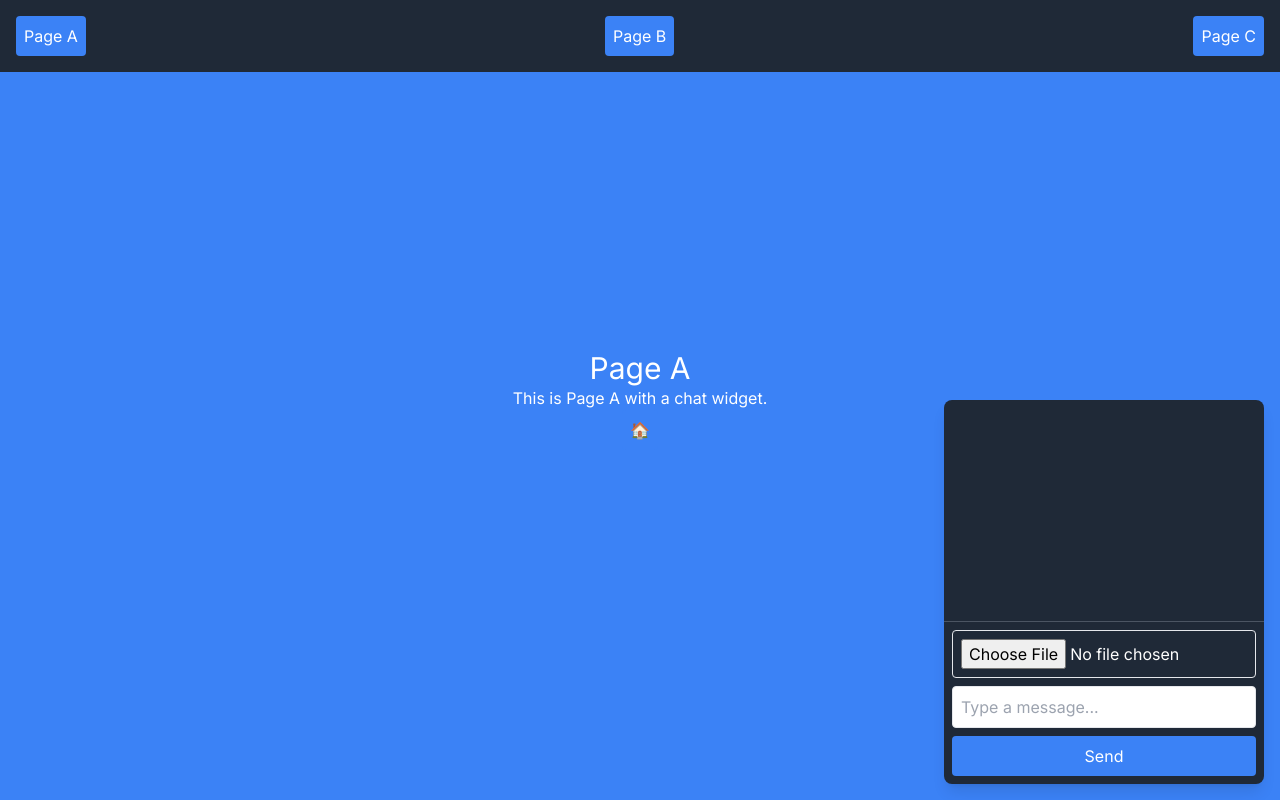
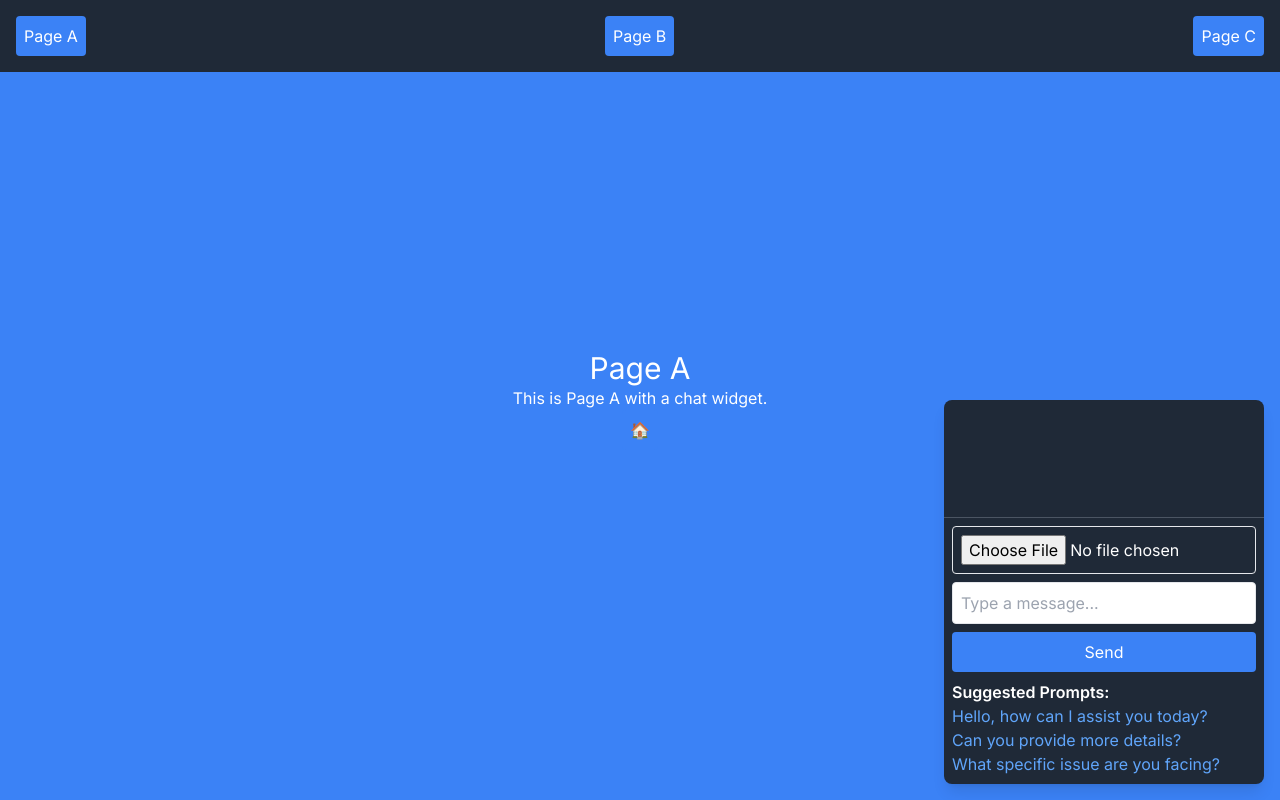
Before and after one commit to sldeaals/chat-widget, a Next.js app: page /a in a window 1280 px wide. Both pictures are taken after a click on the button 1220 px from the left and 740 px from the top of the page. Built offline with nearby package versions, Linux system fonts and the light colour scheme.

Commit message:
feat: chat prompts

```diff
--- a/app/a/page.js
+++ b/app/a/page.js
@@ -1,10 +1,13 @@
 import Page from '../../components/Page';
+import { fetchPrompts } from '../../lib/fetchPrompts';
 
-const PageA = () => {
+const PageA = async () => {
+  const prompts = await fetchPrompts('pageA');
+
   return (
     <Page
       title="Page A"
-      chatProps={{ someProp: 'valueForPageA' }}
+      chatProps={{ prompts }}
     >
       <p>This is Page A with a chat widget.</p>
     </Page>
--- a/app/b/page.js
+++ b/app/b/page.js
@@ -1,10 +1,13 @@
 import Page from '../../components/Page';
+import { fetchPrompts } from '../../lib/fetchPrompts';
 
-const PageB = () => {
+const PageB = async () => {
+  const prompts = await fetchPrompts('pageB');
+
   return (
     <Page
       title="Page B"
-      chatProps={{ someProp: 'valueForPageB' }}
+      chatProps={{ prompts }}
     >
       <p>This is Page B with a chat widget.</p>
     </Page>
--- a/app/c/page.js
+++ b/app/c/page.js
@@ -1,10 +1,13 @@
 import Page from '../../components/Page';
+import { fetchPrompts } from '../../lib/fetchPrompts';
 
-const PageC = () => {
+const PageC = async () => {
+  const prompts = await fetchPrompts('pageC');
+
   return (
     <Page
       title="Page C"
-      chatProps={{ someProp: 'valueForPageC' }}
+      chatProps={{ prompts }}
     >
       <p>This is Page C with a chat widget.</p>
     </Page>
--- a/components/ChatWidget.js
+++ b/components/ChatWidget.js
@@ -3,7 +3,7 @@
 import { useState } from "react";
 import { ChatBubbleLeftIcon } from '@heroicons/react/24/solid';
 
-const ChatWidget = () => {
+const ChatWidget = ({ prompts = [] }) => {
   const [isOpen, setIsOpen] = useState(false);
   const [messages, setMessages] = useState([]);
   const [inputValue, setInputValue] = useState("");
@@ -27,7 +27,6 @@ const ChatWidget = () => {
       setInputValue("");
       setFile(null);
 
-      // Optionally, fetch updated messages
       const response = await fetch(`${process.env.NEXT_PUBLIC_API_URL}/messages`);
       const updatedMessages = await response.json();
       setMessages(updatedMessages);
@@ -60,7 +59,7 @@ const ChatWidget = () => {
               value={inputValue}
               onChange={(e) => setInputValue(e.target.value)}
               placeholder="Type a message..."
-              className="w-full p-2 border rounded my-2"
+              className="w-full p-2 border rounded my-2 text-black"
             />
             <button
               onClick={handleSendMessage}
@@ -68,6 +67,22 @@ const ChatWidget = () => {
             >
               Send
             </button>
+            {prompts.length > 0 && (
+              <div className="mt-2">
+                <p className="font-semibold">Suggested Prompts:</p>
+                <ul>
+                  {prompts.map((prompt, index) => (
+                    <li
+                      key={index}
+                      className="cursor-pointer text-blue-400 hover:underline"
+                      onClick={() => setInputValue(prompt)}
+                    >
+                      {prompt}
+                    </li>
+                  ))}
+                </ul>
+              </div>
+            )}
           </div>
         </div>
       ) : (
--- /dev/null
+++ b/lib/fetchPrompts.js
@@ -0,0 +1,31 @@
+export const fetchPrompts = async (pageId) => {
+  const promptsMock = {
+    pageA: [
+      "Hello, how can I assist you today?",
+      "Can you provide more details?",
+      "What specific issue are you facing?",
+    ],
+    pageB: [
+      "Welcome to Page B. How can I help you?",
+      "Do you need assistance with something specific?",
+      "Feel free to ask any questions.",
+    ],
+    pageC: [
+      "Greetings from Page C!",
+      "What information are you looking for?",
+      "How can we assist you today?",
+    ],
+  };
+
+  try {
+    /*const response = await fetch(
+      `${process.env.NEXT_PUBLIC_API_URL}/prompts?page=${pageId}`
+    );
+    const data = await response.json();
+    return data.prompts || promptsMock[pageId];*/
+    return promptsMock[pageId];
+  } catch (e) {
+    console.error(`Error fetching prompts for ${pageId}:`, e);
+    return promptsMock[pageId];
+  }
+};
```
